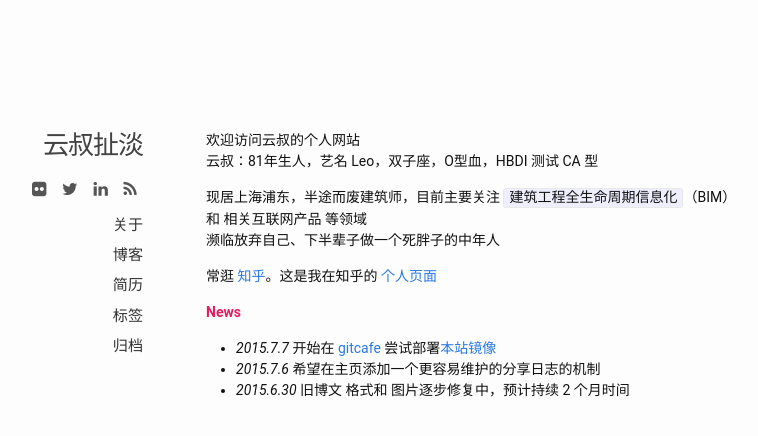
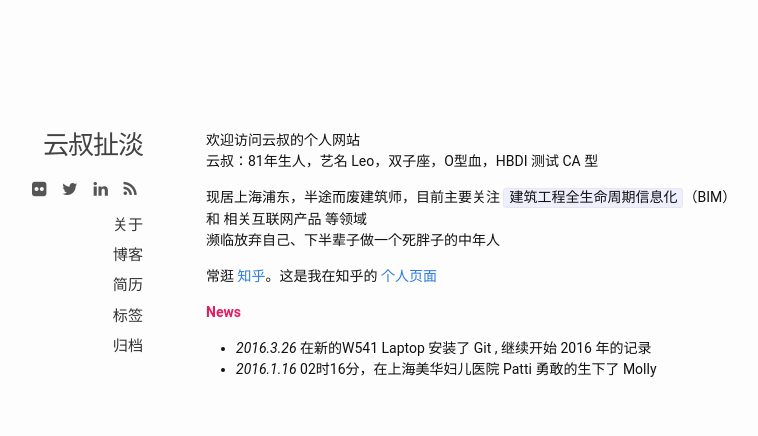
Before and after one commit to leoshcn/leoshcn.github.io, a Jekyll site: the page built from index.md, in a window 1280 px wide. Shown: the top 436 px of the page, without its empty margins (177-935 px from the left). Built offline with Jekyll 4.4.1, drawn with Linux system fonts in a browser that asks for light colours.

Commit message:
index page update

```diff
--- a/index.md
+++ b/index.md
@@ -17,6 +17,5 @@ permalink: /
 
 ### News
 
-* *2015.7.7* 开始在 [gitcafe](http://www.gitcafe.com) 尝试部署[本站镜像](http://leoshcn.gitcafe.io)
-* *2015.7.6* 希望在主页添加一个更容易维护的分享日志的机制
-* *2015.6.30* 旧博文 格式和 图片逐步修复中，预计持续 2 个月时间
+* *2016.3.26* 在新的W541 Laptop 安装了 Git , 继续开始 2016 年的记录
+* *2016.1.16* 02时16分，在上海美华妇儿医院 Patti 勇敢的生下了 Molly
```
